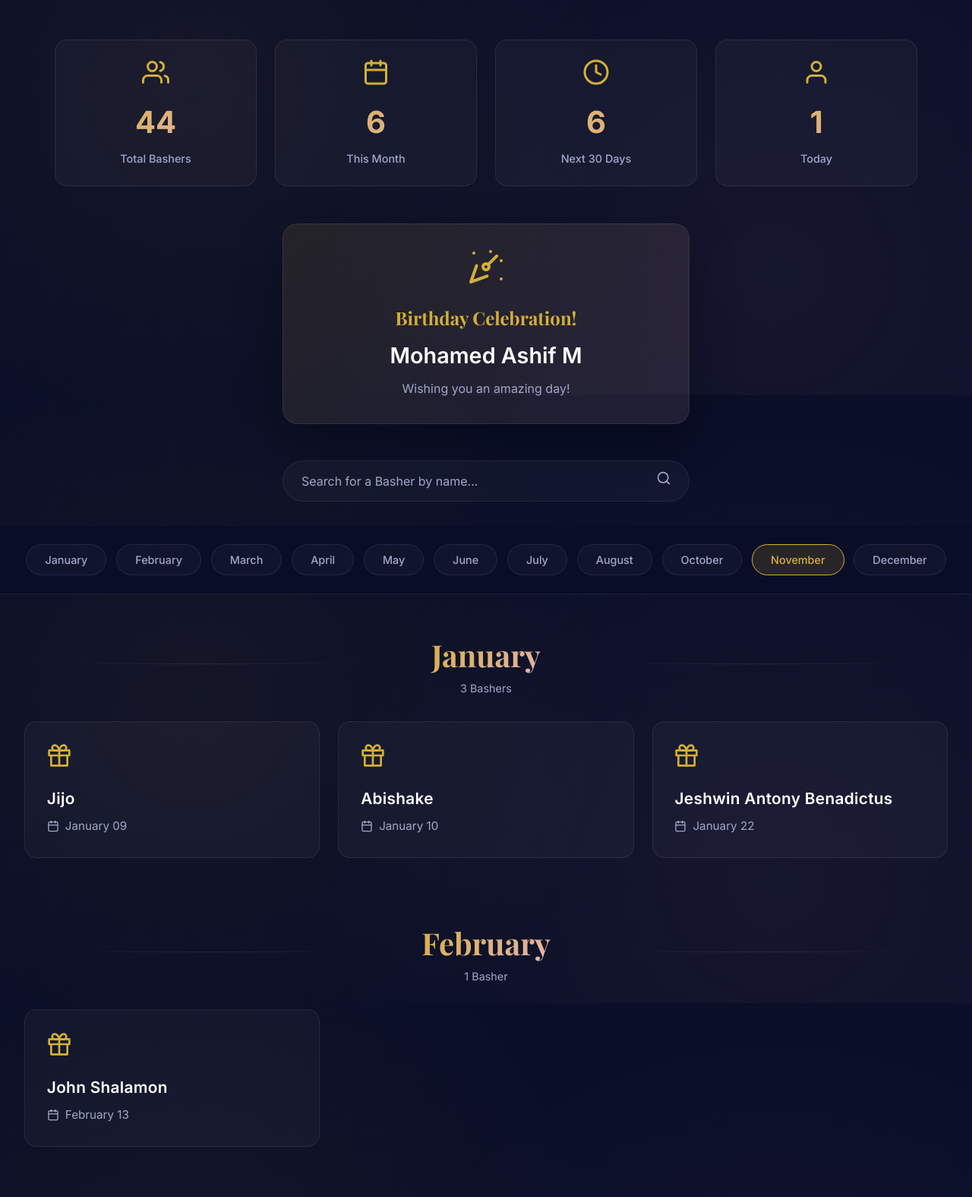
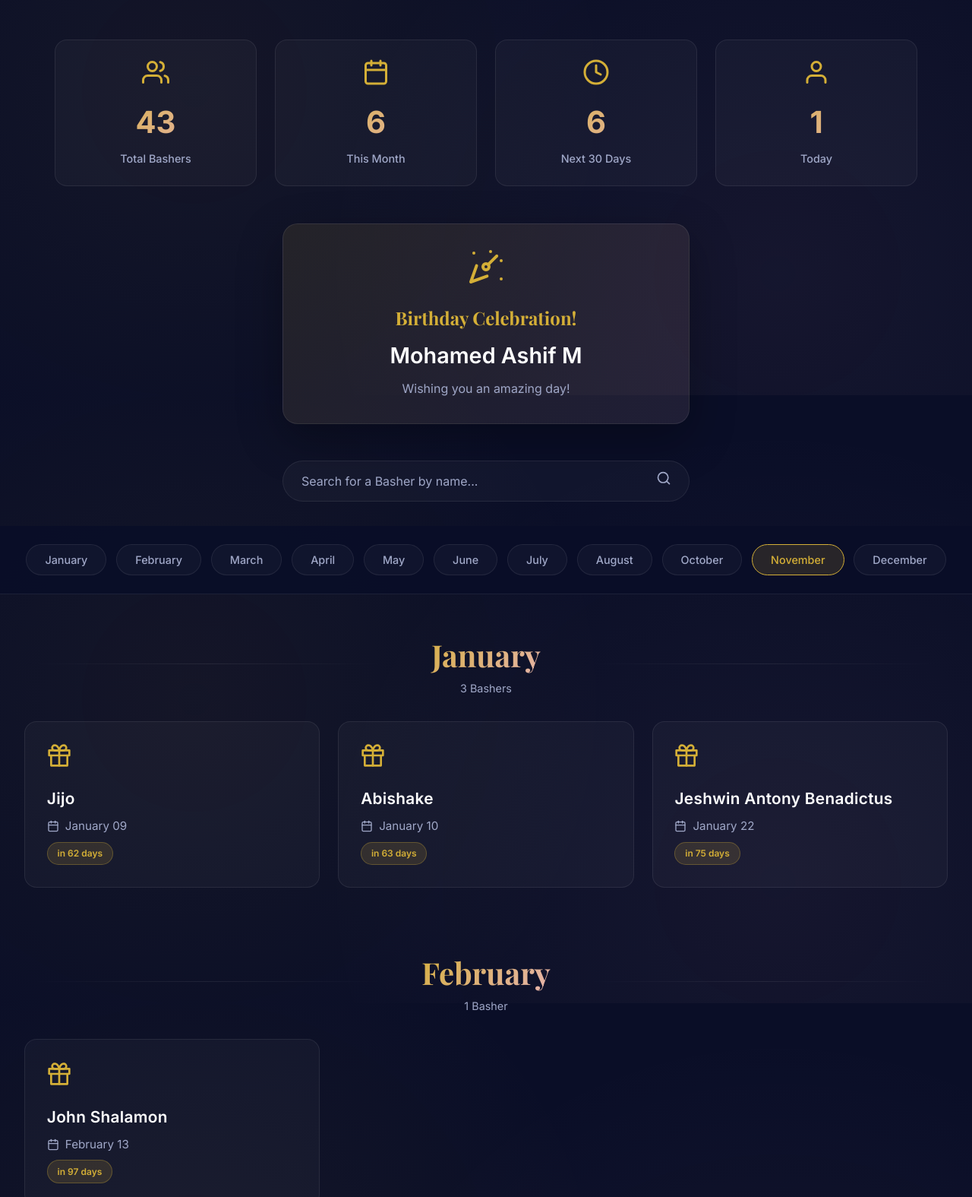
Before and after one commit to Maxwellrubert/bbds, a plain HTML site: page index.html in a window 1280 px wide. Shown: the part 280-1855 px from the top of the page at 76% size. Drawn offline with nearby package versions, Linux system fonts and the light colour scheme.

Commit message:
Add countdown badges for all members

```diff
--- a/index.html
+++ b/index.html
@@ -970,7 +970,7 @@
                     <path d="M16 3.13a4 4 0 0 1 0 7.75"></path>
                 </svg>
             </div>
-            <div class="stat-number" id="totalBashers">44</div>
+            <div class="stat-number" id="totalBashers">43</div>
             <div class="stat-label">Total Bashers</div>
         </div>
         <div class="stat-card">
@@ -1372,7 +1372,7 @@
                 </div>
                 <div class="birthday-card">
                     <div class="birthday-icon">🎉</div>
-                    <h3 class="birthday-name">Mohamed Ashif M</h3>
+                    <h3 class="birthday-name">Mohamed Ashif</h3>
                     <p class="birthday-date"><span class="date-icon">📅</span> November 08</p>
                 </div>
                 <div class="birthday-card">
@@ -1387,7 +1387,7 @@
                 </div>
                 <div class="birthday-card">
                     <div class="birthday-icon">🎊</div>
-                    <h3 class="birthday-name">Jenish.s</h3>
+                    <h3 class="birthday-name">Jenish</h3>
                     <p class="birthday-date"><span class="date-icon">📅</span> November 21</p>
                 </div>
                 <div class="birthday-card">
@@ -1442,7 +1442,7 @@
             <img src="https://terminal.bytebashblitz.org/assets/bashers-hSpT8bya.png" alt="Byte Bash Blitz Logo" class="footer-logo">
         </div>
         <p>Made with <span class="footer-heart">♥</span> for the Byte Bash Blitz Community</p>
-        <p style="margin-top: 0.5rem; font-size: 0.85rem;">Celebrating 44 amazing Bashers</p>
+        <p style="margin-top: 0.5rem; font-size: 0.85rem;">Celebrating 43 amazing Bashers</p>
     </footer>
 
     <script>
@@ -1466,7 +1466,6 @@
             { name: "M.Sriharshini", month: 5, day: 31 },
             { name: "Geo Nithin J", month: 6, day: 3 },
             { name: "Sowmiya S", month: 6, day: 22 },
-            { name: "Luxica Bency G K", month: 7, day: 1 },
             { name: "Anjai S", month: 7, day: 2 },
             { name: "A.S.Arthi", month: 7, day: 3 },
             { name: "Roshan Lal J", month: 7, day: 6 },
@@ -1614,8 +1613,16 @@
                     dateIconElement.innerHTML = icons.calendar;
                 }
 
-                // Find birthday data
-                const birthday = birthdays.find(b => b.name === name);
+                // Find birthday data - use flexible matching (case-insensitive and partial match)
+                const birthday = birthdays.find(b => {
+                    const cardName = name.toLowerCase().trim();
+                    const bdayName = b.name.toLowerCase().trim();
+                    // Check if names match exactly or if one contains the other
+                    return cardName === bdayName ||
+                           bdayName.includes(cardName) ||
+                           cardName.includes(bdayName);
+                });
+
                 if (!birthday) return;
 
                 const daysUntil = getDaysUntil(birthday.month, birthday.day);
@@ -1629,13 +1636,12 @@
                     badge = '<span class="countdown-badge today">TODAY</span>';
                 } else if (daysUntil <= 7) {
                     badge = `<span class="countdown-badge soon">in ${daysUntil} ${daysUntil === 1 ? 'day' : 'days'}</span>`;
-                } else if (daysUntil <= 30) {
-                    badge = `<span class="countdown-badge">in ${daysUntil} days</span>`;
+                } else {
+                    // Show countdown for all members, regardless of days until birthday
+                    badge = `<span class="countdown-badge">in ${daysUntil} ${daysUntil === 1 ? 'day' : 'days'}</span>`;
                 }
 
-                if (badge) {
-                    dateElement.insertAdjacentHTML('afterend', badge);
-                }
+                dateElement.insertAdjacentHTML('afterend', badge);
             });
         }
 
```
